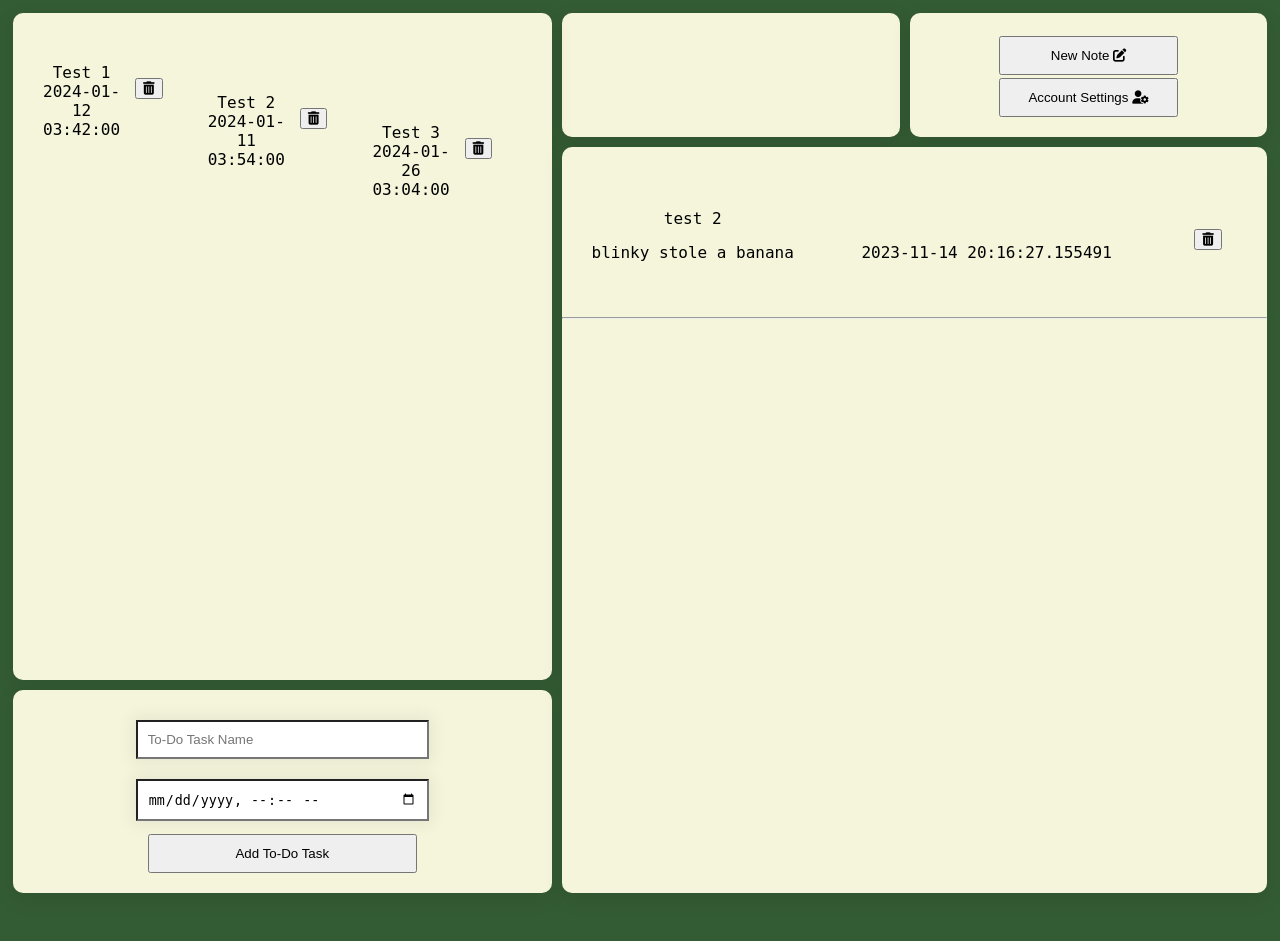
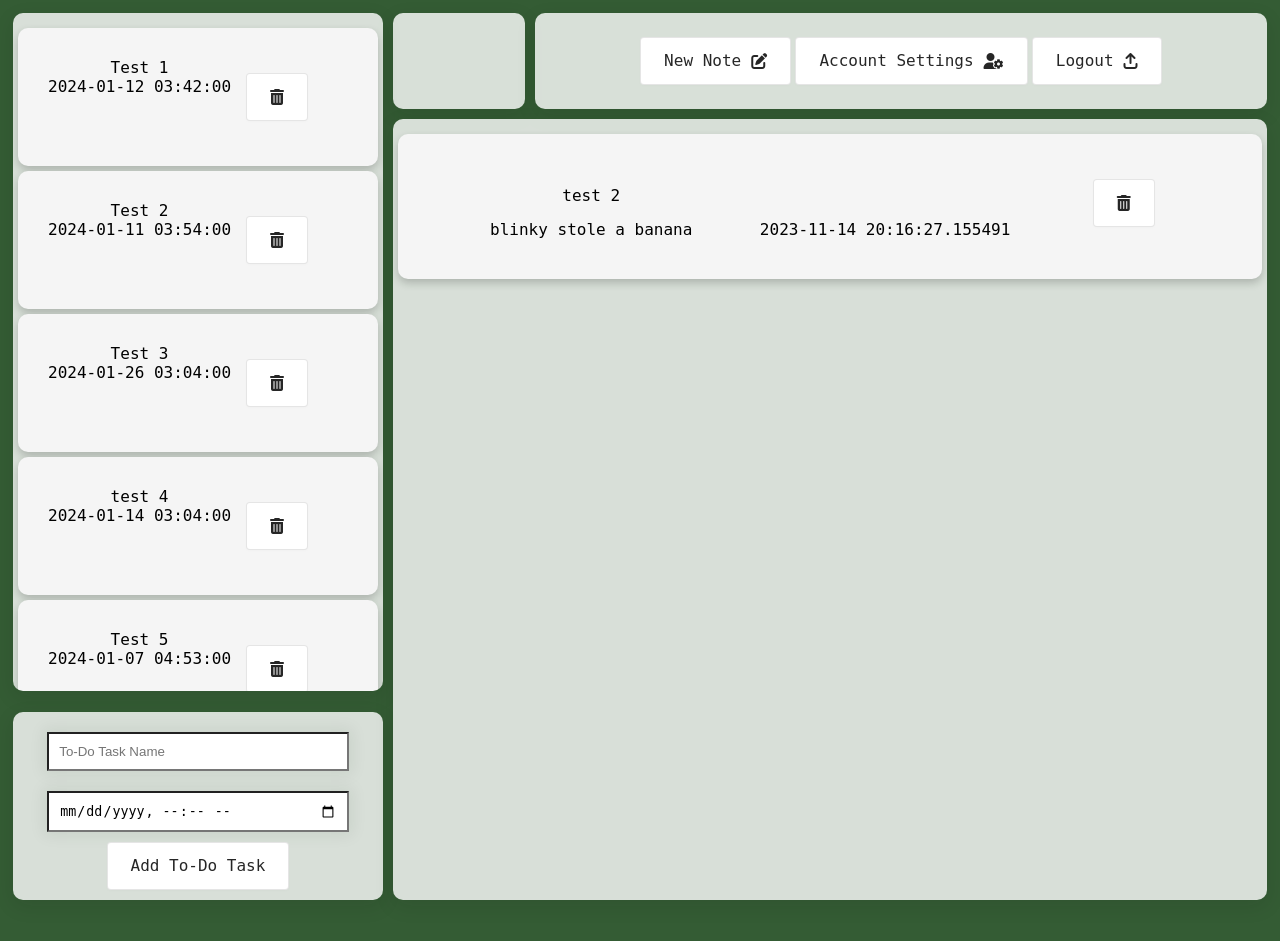
Before and after one commit to Void-Stag/Final-Year-Project, a Flask app: page /home in a window 1280 px wide. Run offline with Flask 3, Linux system fonts and the light colour scheme; some libraries are stand-ins or nearby versions.

Commit message:
Layout and design fixes

```diff
--- a/NoteA/databaseroutes.py
+++ b/NoteA/databaseroutes.py
@@ -68,6 +68,8 @@
         return redirect('/home')
     return render_template('Login/login.html', title='Login', loginform=loginform)
 
+@data.route('/logout', methods=['GET','POST'])
+
 #Notes
 @data.route('/addnote', methods=['POST'])
 def addnote():
--- a/NoteA/static/css/base.css
+++ b/NoteA/static/css/base.css
@@ -1,13 +1,80 @@
 body{
     background-color: rgb(52, 92, 52);
-
 }
 
 .grid-container> section {
-    background-color: beige;
+    background-color: rgba(255, 255, 255, 0.808);
     text-align: center;
-    padding: 20px 0;
+    padding: 10px 0;
     font-size: 30px;
     border-radius: 10px;
     box-shadow: transparent 0 0 0 3px,rgba(18, 18, 18, .1) 0 6px 20px;
+    box-sizing: border-box;
   }
+
+
+
+/* Button CSS */
+.button {
+  align-items: center;
+  background-color: #FFFFFF;
+  border: 1px solid rgba(0, 0, 0, 0.1);
+  border-radius: .25rem;
+  box-shadow: rgba(0, 0, 0, 0.02) 0 1px 3px 0;
+  box-sizing: border-box;
+  color: rgba(0, 0, 0, 0.85);
+  cursor: pointer;
+  display: inline-flex;
+  font-family: monospace;
+  font-size: 16px;
+  justify-content: center;
+  line-height: 1.25;
+  margin: 0;
+  min-height: 3rem;
+  padding: calc(.875rem - 1px) calc(1.5rem - 1px);
+  position: relative;
+  text-decoration: none;
+  transition: all 250ms;
+  user-select: none;
+  -webkit-user-select: none;
+  touch-action: manipulation;
+  vertical-align: baseline;
+  width: auto;
+}
+
+.button:hover,
+.button:focus {
+  border-color: rgba(0, 0, 0, 0.15);
+  box-shadow: rgba(0, 0, 0, 0.1) 0 4px 12px;
+  color: rgba(0, 0, 0, 0.65);
+}
+
+.button:hover {
+  transform: translateY(-1px);
+}
+
+.button:active {
+  background-color: #F0F0F1;
+  border-color: rgba(0, 0, 0, 0.15);
+  box-shadow: rgba(0, 0, 0, 0.06) 0 2px 4px;
+  color: rgba(0, 0, 0, 0.65);
+  transform: translateY(0);
+}
+
+.buttongroup{
+    display: inline-block;
+    color: black;
+    text-align: center;
+    padding: 14px;
+    text-decoration: none;
+    font-size: 17px;
+    border-radius: 5px;
+}
+
+i.icon{
+    padding-left: 10px;
+}
+
+hr {
+    border-style: dashed black;
+  }
--- a/NoteA/static/css/mainpage.css
+++ b/NoteA/static/css/mainpage.css
@@ -10,14 +10,14 @@
 .todo {
   grid-area: todo;
   min-height: 50vh;
-  max-height: 70vh;
+  max-height: 72vh;
   overflow: auto;
 }
 
 .note {
   grid-area: note;
   overflow: auto;/*Adds scrollbars to element when the content no longer fits*/
-  height: 75vh;/* Specifies height of element*/
+  height: 83vh;/* Specifies height of element*/
 }
 
 .todoform {
@@ -28,7 +28,7 @@
 .grid-container {
   display: grid;
   grid-template-areas:
-    'todo header header header buttonmenu buttonmenu'
+    'todo header header buttonmenu buttonmenu buttonmenu'
     'todo note note note note note'
     'todo note note note note note'
     'todoform note note note note note';
@@ -37,25 +37,11 @@
   padding: 5px;
 }
 
-/* .grid-container> section {
-  background-color: beige;
-  text-align: center;
-  padding: 20px 0;
-  font-size: 30px;
-  border-radius: 10px;
-} */
-
-body {
-  background-color: rgba(52, 92, 52);
-  box-sizing: border-box;
-}
-
-
 /* Form Items */
 input[type=text],
 input[type=datetime-local] {
   padding: 10px;
-  width: 50%;
+  width: 75%;
   margin: 10px 0;
   box-shadow: 0 0 15px 4px rgba(0, 0, 0, 0.06);
 }
@@ -67,6 +53,7 @@
 
 a {
   padding-left: 10px;
+  font-family: monospace;
 }
 
 ol.notes {
@@ -98,11 +85,6 @@
   display: inline;
 }
 
-hr {
-  border-style: dashed black;
-
-}
-
 .deletenote {
   padding: 15px;
 }
@@ -111,3 +93,19 @@
   padding-left: 10px;
   padding: 15px;
 }
+
+.note-element{
+  background-color: whitesmoke;
+  box-shadow: 0 4px 8px 0 rgba(0, 0, 0, 0.2);
+  width: auto;
+  margin: 5px;
+  border-radius: 10px;
+}
+
+.task-element{
+  background-color: whitesmoke;
+  box-shadow: 0 4px 8px 0 rgba(0, 0, 0, 0.2);
+  width: auto;
+  margin: 5px;
+  border-radius: 10px;
+}
--- a/NoteA/templates/Account/settings.html
+++ b/NoteA/templates/Account/settings.html
@@ -12,6 +12,8 @@
         </form>
         <hr>
         <p>Change Password:</p><br>
+        <hr>
+        <p> Delete Data</p>
 
 
     </section>
--- a/NoteA/templates/homepage.html
+++ b/NoteA/templates/homepage.html
@@ -9,8 +9,17 @@
   <section class="header">
   </section>
 
+  <section class="buttonmenu">
+    <div class="buttongroup">
+      <a class="button" href="{{ url_for('web.CreateNote')}}">New Note <i class="fa-solid fa-pen-to-square icon"></i></a>
+      <a class="button" href="{{ url_for('web.AccountSettings')}}"> Account Settings <i class="fa-solid fa-user-gear icon"></i></a>
+      <a class="button" href="{{ url_for('web.AccountSettings')}}"> Logout <i class="fa-solid fa-arrow-up-from-bracket icon"></i></a>
+    </div>
+  </section>
+
   <section class="todo">
     {% for task in tasks %}
+    <div class="task-element">
       <ol>
         <li>
           {{ task.taskname }}
@@ -19,11 +28,12 @@
         </li>
         <li>
           <form class="deletetask" action="/delete_task/{{task.id}}" method="post">
-          <button type="submit"><i class="fa-solid fa-trash-can"></i></button>
+            <button class="button" type="submit"><i class="fa-solid fa-trash-can"></i></button>
           </form>
         </li>
+      </ol>
+    </div>
     {% endfor %}
-    </ol>
   </section>
 
   <section class="todoform">
@@ -32,23 +42,13 @@
       <br>
       <input type="datetime-local" name="duedate" placeholder="Due date DD/MM/YYYY" required="required">
       <br>
-      <button type="submit" class="addtask">Add To-Do Task</button>
+      <button type="submit" class="button">Add To-Do Task</button>
     </form>
   </section>
 
-  <section class="buttonmenu">
-    <form action="{{ url_for('web.CreateNote')}}">
-      <button class="addtask" role="button">New Note <i class="fa-solid fa-pen-to-square"></i></button>
-    </form>
-
-    <form action="{{ url_for('web.AccountSettings')}}" method="post">
-      <button class="addtask" type="submit">Account Settings <i class="fa-solid fa-user-gear"></i></button>
-    </form>
-  </section>
-
-
   <section class="note">
     {% for note in notes %}
+    <div class="note-element">
     <ol class="notes">
       <li class="notes">
         {{ note.title }}
@@ -64,11 +64,11 @@
     <ol class="notes">
       <li class="notes">
         <form class="deletenote" action="/delete_note/{{note.id}}" method="post">
-          <button type="submit"><i class="fa-solid fa-trash-can"></i></button>
+          <button class="button" type="submit"><i class="fa-solid fa-trash-can"></i></button>
         </form>
       </li>
     </ol>
-    <hr>
+  </div>
     {% endfor %}
     </ol>
   </section>
```
Also changed, not shown: NoteA/static/css/accountpage.css (+15 -20 lines), NoteA/static/css/loginpage.css (+21 -23 lines), NoteA/static/css/notepage.css (+2 -11 lines), NoteA/templates/Main/createnote.html (+5 -2 lines), NoteA/templates/Main/editnote.html (+37 -0 lines), NoteA/templates/Main/viewnote.html (+36 -0 lines), NoteA/instance/website.db. Lines whose indentation alone changed are shown as unchanged.
